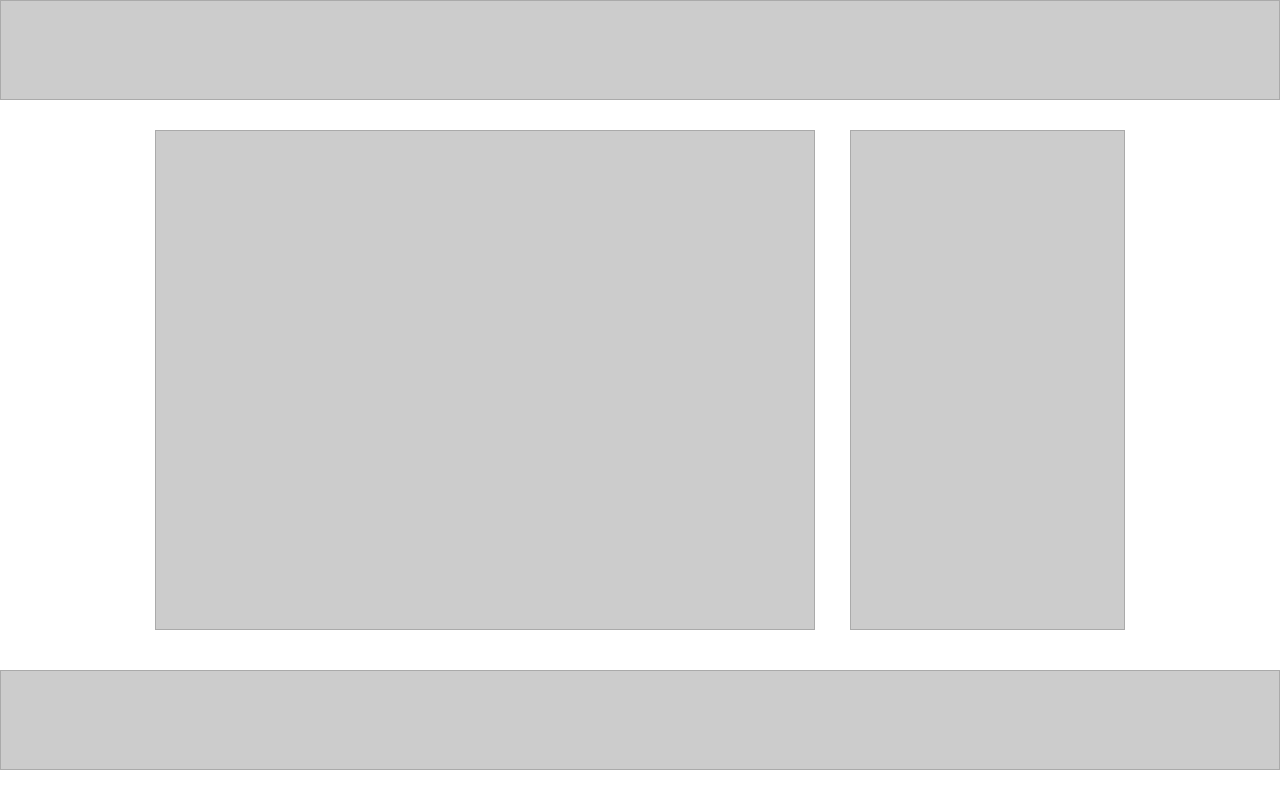
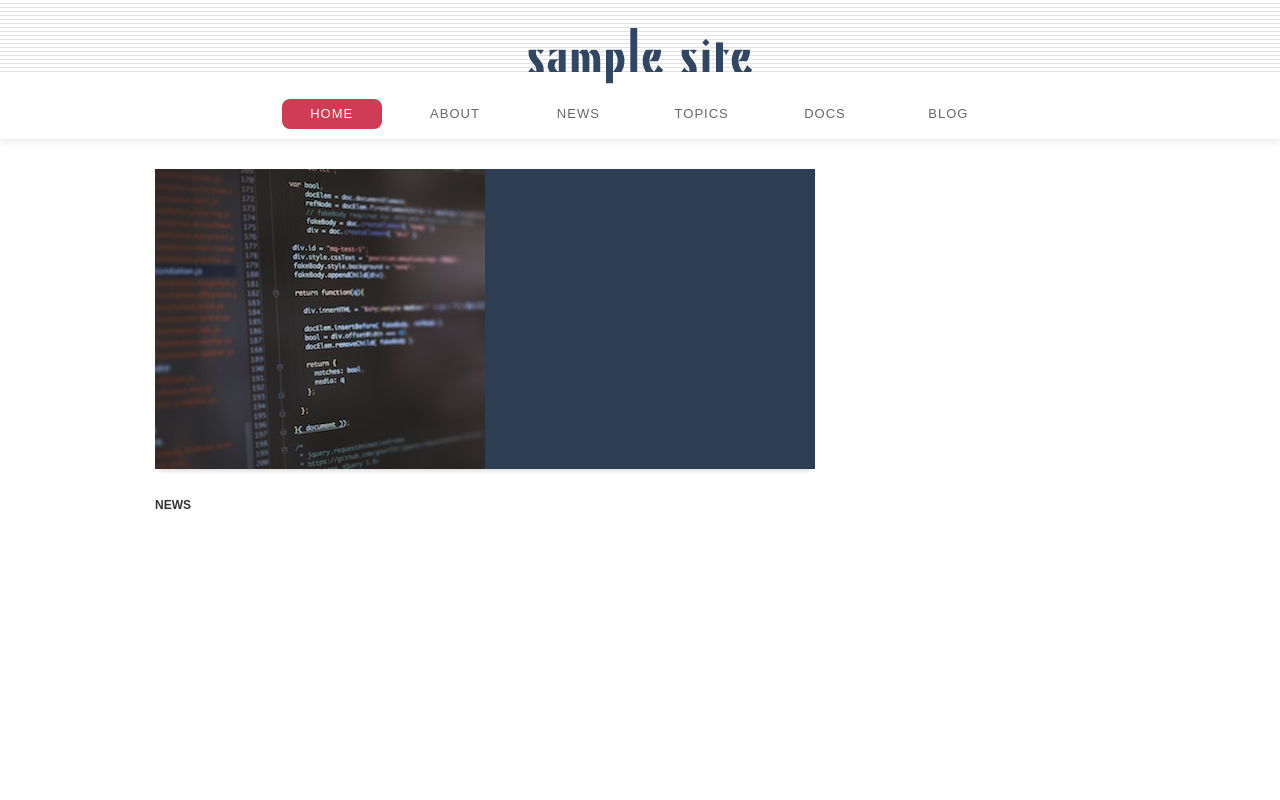
Before and after one commit to yukihirai0505/my-layout, a plain HTML site: page standard-layout/index.html in a window 1280 px wide. Drawn offline with Linux system fonts and the light colour scheme.

Commit message:
Update standard layout

```diff
--- a/standard-layout/css/style.css
+++ b/standard-layout/css/style.css
@@ -21,6 +21,9 @@ a:link, a:visited, a:hover, a:active {
 
 .header {
   width: 100%;
+  padding: 28px 0 10px;
+  background: url('../images/bg-header.gif') repeat-x;
+  box-shadow: 0 0 10px 1px #e3e3e3;
 }
 
 .wrapper {
@@ -49,15 +52,77 @@ a:link, a:visited, a:hover, a:active {
   clear: both;
 }
 
-.header, .main, .sidemenu, .footer {
-  border: 1px solid #aaa;
-  background-color: #ccc;
+.logo {
+  width: 225px;
+  height: 56px;
+  margin: 0 auto;
+  background: url('../images/logo.png') no-repeat;
+  overflow: hidden;
+  text-indent: 100%;
+  white-space: nowrap;
 }
 
-.header, .footer {
-  height: 100px;
+.logo a {
+  display: block;
+  width: 100%;
+  height: 100%;
 }
 
-.main, .sidemenu {
-  height: 500px;
+.global-nav {
+  margin-top: 15px;
+  text-align: center;
 }
+
+.global-nav .nav-item {
+  display: inline-block;
+  margin: 0 10px;
+}
+
+.global-nav .nav-item a {
+  display: inline-block;
+  width: 100px;
+  height: 30px;
+  line-height: 30px;
+  text-align: center;
+  border-radius: 8px;
+  color: #666;
+  font-size: 1.3rem;
+  letter-spacing: 1px;
+  transition: 0.15s;
+}
+
+.global-nav .nav-item.active a,
+.global-nav .nav-item a:hover {
+  background-color: #d03c56;
+  color: #fff;
+}
+
+.hidden {
+  display: none;
+}
+
+.hot-topic {
+  display: block;
+  height: 300px;
+  margin-bottom: 30px;
+  box-shadow: 0 6px 4px -4px rgba(0, 0, 0, 0.15);
+  transition: opacity 0.15s;
+}
+
+.hot-topic:hover {
+  opacity: 0.85;
+}
+
+.hot-topic .image {
+  float: left;
+  width: 50%;
+  height: 100%;
+}
+
+.hot-topic .content {
+  float: left;
+  width: 50%;
+  height: 100%;
+  padding: 105px 25px 0;
+  background-color: #2d3d54;
+}
--- a/standard-layout/index.html
+++ b/standard-layout/index.html
@@ -8,9 +8,37 @@
 </head>
 <body>
 <header class="header">
+  <h1 class="logo">
+    <a href="/">SAMPLE SITE</a>
+  </h1>
+  <nav class="global-nav">
+    <ul>
+      <li class="nav-item active"><a href="#">HOME</a></li>
+      <li class="nav-item"><a href="#">ABOUT</a></li>
+      <li class="nav-item"><a href="#">NEWS</a></li>
+      <li class="nav-item"><a href="#">TOPICS</a></li>
+      <li class="nav-item"><a href="#">DOCS</a></li>
+      <li class="nav-item"><a href="#">BLOG</a></li>
+    </ul>
+  </nav>
 </header>
 <div class="wrapper clearfix">
   <main class="main">
+    <h2 class="hidden">HOT TOPIC</h2>
+    <a href="#" class="hot-topic clearfix">
+      <img class="image" src="./images/hot-topic.jpg" alt="コーディング画面">
+      <div class="content">
+        <!-- HOT TOPICのコンテンツ内容が入る -->
+      </div>
+    </a>
+    <h2>NEWS</h2>
+    <div class="news">
+      <!-- NEWSのコンテンツ内容が入る -->
+    </div>
+    <h2 class="hidden">ARTICLES</h2>
+    <div class="articles">
+      <!-- ARTICLESのコンテンツ内容が入る -->
+    </div>
   </main>
   <div class="sidemenu">
   </div>
```
Also changed, not shown: 1 other file.
